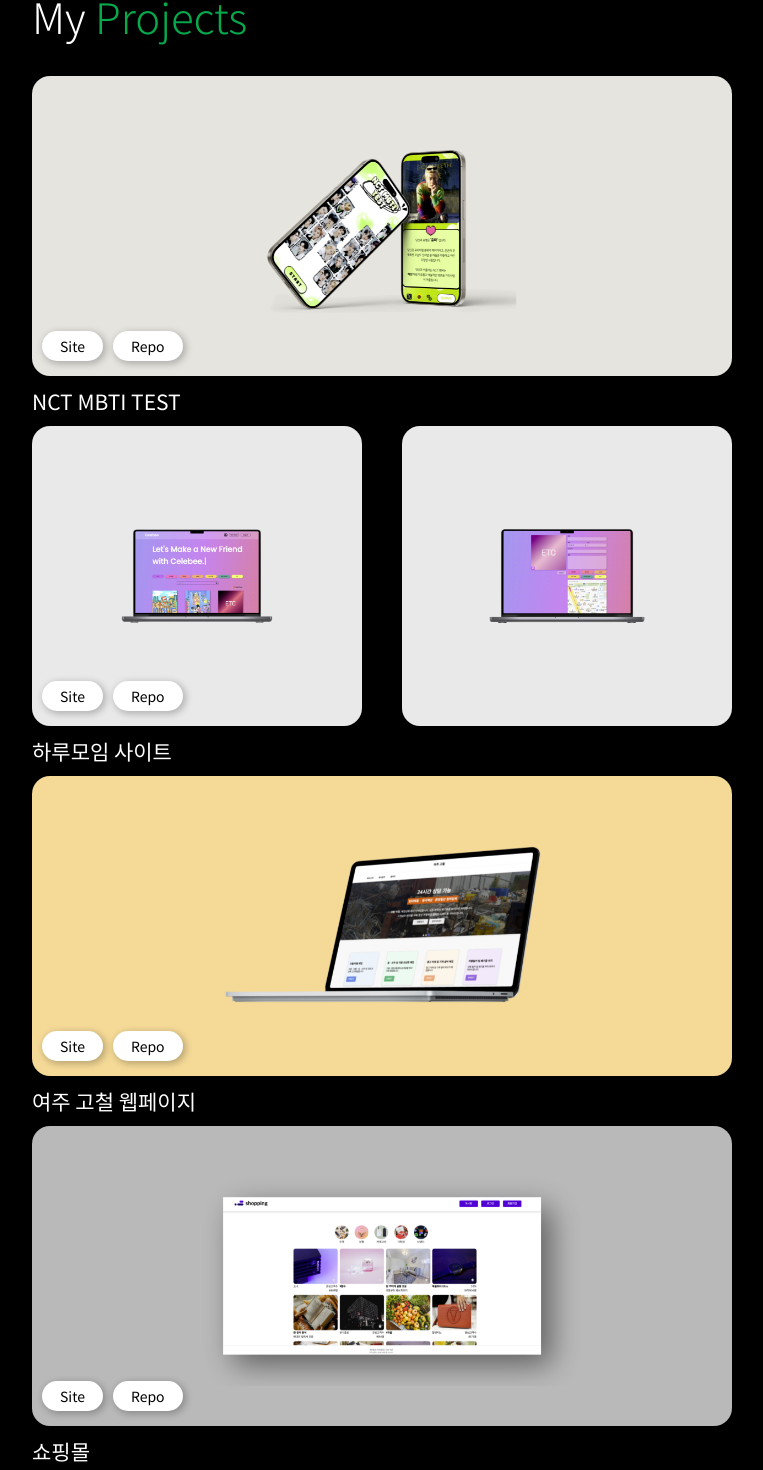
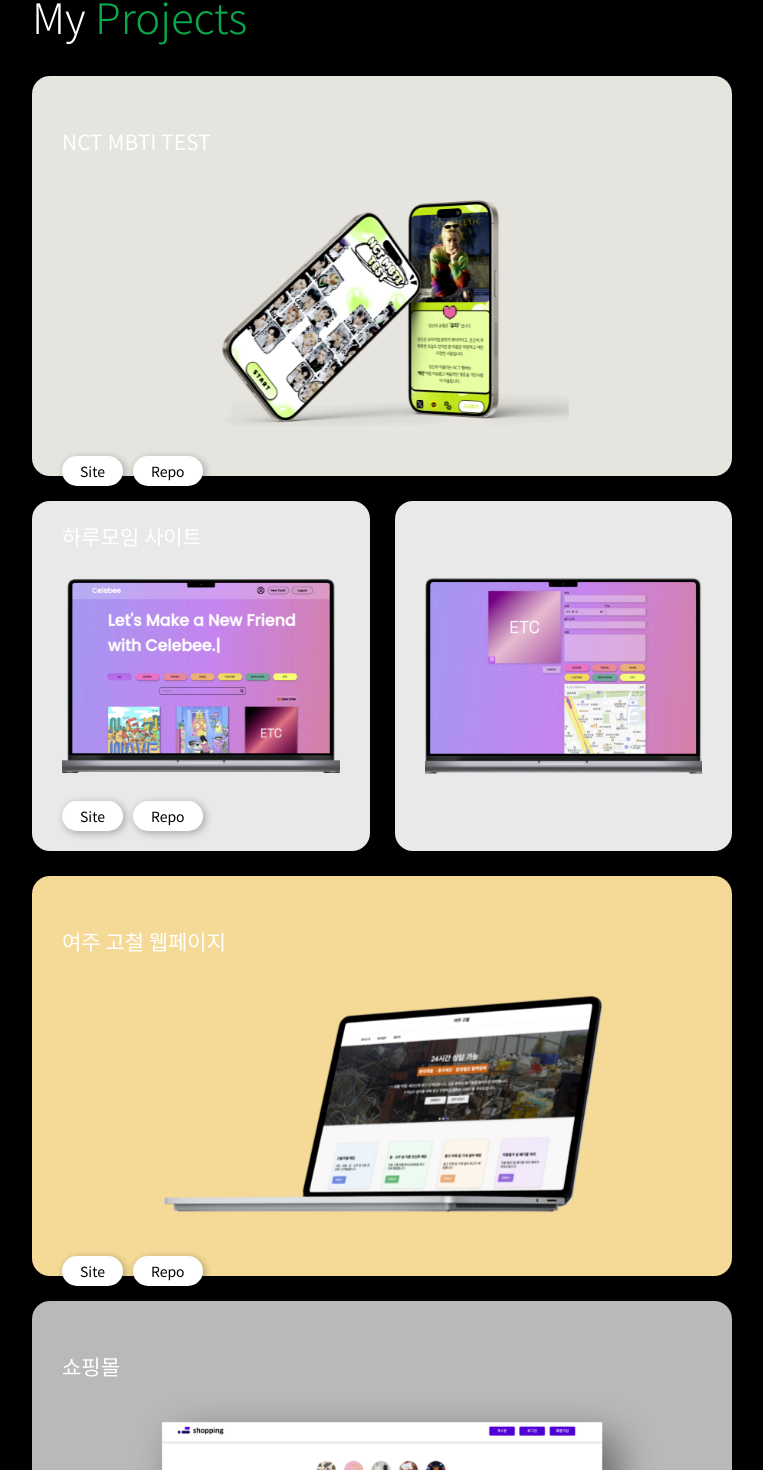
Before and after one commit to 27Lia/portfolio_, a React (Create React App) app: page / in a window 1280 px wide. Shown: the part 2780-4250 px from the top of the page, without its empty margins (258-1021 px from the left). Built offline with nearby package versions, Linux system fonts and the light colour scheme.

Commit message:
style: 전체적인 css수정

```diff
--- a/src/App.css
+++ b/src/App.css
@@ -18,7 +18,6 @@
 .container {
   width: 100%;
   @media (max-width: 700px) {
-    /* padding: 20px; */
   }
 }
 
@@ -43,6 +42,5 @@
   width: auto;
   padding: 0px 20px 0px 20px ;
   margin: 0;
-
     }
 }
--- a/src/pages/Portfolio.jsx
+++ b/src/pages/Portfolio.jsx
@@ -9,69 +9,87 @@ import {
 import styled from "styled-components";
 
 function Portfolio() {
+  const DataContainer = styled.div`
+    display: flex;
+    flex-direction: column;
+    gap: 25px;
+
+    @media (max-width: 700px) {
+    }
+  `;
+
   const Div = styled.div`
-    position: relative;
-    height: 300px;
+    height: 400px;
     background-color: #e6e4de;
     border-radius: 18px;
     width: 100%;
-    padding: 40px;
+    padding: 50px 30px;
+
     @media (max-width: 700px) {
-      padding: 0px;
+      padding: 20px;
       height: auto;
     }
+  `;
+
+  const DataBox = styled.div`
+    display: flex;
+    flex-direction: column;
+    justify-content: space-around;
+    height: 100%;
   `;
 
   const Div2 = styled.div`
     position: relative;
     width: 100%;
-    height: 300px;
+    height: 350px;
     border-radius: 18px;
     background-color: #e9e9e9;
-    padding: 40px;
+    padding: 20px 30px;
+
     @media (max-width: 700px) {
       height: auto;
-      padding: 0px;
+      padding: 20px;
     }
   `;
 
   const Div22 = styled.div`
     position: relative;
     width: 100%;
-    height: 300px;
+    height: 350px;
     border-radius: 18px;
     background-color: #e9e9e9;
-    padding: 40px;
+    padding: 50px 30px;
     @media (max-width: 700px) {
       height: auto;
-      padding: 0px;
+      padding: 20px;
     }
   `;
 
   const Div3 = styled.div`
     position: relative;
-    height: 300px;
+    height: 400px;
     background-color: #f5da97;
     border-radius: 18px;
     width: 100%;
-    padding: 40px;
+
+    padding: 50px 30px;
     @media (max-width: 700px) {
       height: auto;
-      padding: 0px;
+      padding: 20px;
     }
   `;
 
   const Div4 = styled.div`
     position: relative;
     border-radius: 18px;
-    height: 300px;
+    height: 400px;
     width: 100%;
     background-color: #b9b9b9;
     border-radius: 18px;
-    padding: 40px;
+    padding: 50px 30px;
     @media (max-width: 700px) {
       height: auto;
-      padding: 0px;
+      padding: 20px;
     }
   `;
 
@@ -79,7 +97,7 @@ function Portfolio() {
     width: 100%;
     height: 100%;
     border-radius: 18px;
-    object-fit: contain;
+    object-fit: cover;
   `;
 
   const SecondBox = styled.div`
@@ -87,11 +105,9 @@ function Portfolio() {
     align-items: center;
     justify-content: center;
     position: relative;
-    gap: 40px;
-
+    gap: 25px;
     @media (max-width: 700px) {
       flex-wrap: wrap;
-      gap: 50px;
     }
   `;
 
@@ -107,9 +123,6 @@ function Portfolio() {
   `;
 
   const BtnBox = styled.a`
-    bottom: 15px;
-    left: 10px;
-    position: absolute;
     display: flex;
     flex-wrap: wrap;
     height: auto;
@@ -119,7 +132,6 @@ function Portfolio() {
   const Text = styled.div`
     font-size: 21px;
     color: #fff;
-    margin: 10px 0;
   `;
 
   return (
@@ -133,9 +145,11 @@ function Portfolio() {
       <MainTitle>
         My <HighlightText>Projects</HighlightText>
       </MainTitle>
-
+      <DataContainer>
         <Div data-aos="fade-right" data-aos-duration="1000">
-        <Img src="../images/1.png" alt="포트폴리오 이미지"></Img>
+          <DataBox>
+            <Text>NCT MBTI TEST</Text>
+            <Img src="../images/1.png" alt="포트폴리오 이미지" />
             <BtnBox>
               <Button href="https://nctmbti.vercel.app/" target="_blank">
                 Site
@@ -144,29 +158,36 @@ function Portfolio() {
                 Repo
               </Button>
             </BtnBox>
+          </DataBox>
         </Div>
-      <Text>NCT MBTI TEST</Text>
 
         <SecondBox>
           <Div2 data-aos="fade-right" data-aos-duration="1000">
+            <DataBox>
+              <Text>하루모임 사이트</Text>
               <Img src="../images/3.png" alt="포트폴리오 이미지"></Img>
               <BtnBox>
-            <Button href="https://celebee-three.vercel.app/" target="_blank">
+                <Button
+                  href="https://celebee-three.vercel.app/"
+                  target="_blank"
+                >
                   Site
                 </Button>
                 <Button target="_blank" href="https://github.com/27Lia/celebee">
                   Repo
                 </Button>
               </BtnBox>
+            </DataBox>
           </Div2>
 
           <Div22 data-aos="fade-left" data-aos-duration="1000">
             <Img src="../images/4.png" alt="포트폴리오 이미지"></Img>
           </Div22>
         </SecondBox>
-      <Text>하루모임 사이트</Text>
 
         <Div3 data-aos="fade-up" data-aos-duration="1000">
+          <DataBox>
+            <Text>여주 고철 웹페이지</Text>
             <Img src="../images/2.png" alt="포트폴리오 이미지"></Img>
             <BtnBox>
               <Button href="https://junkshop.vercel.app/" target="_blank">
@@ -176,10 +197,12 @@ function Portfolio() {
                 Repo
               </Button>
             </BtnBox>
+          </DataBox>
         </Div3>
-      <Text>여주 고철 웹페이지</Text>
 
         <Div4 data-aos="fade-down" data-aos-duration="1000">
+          <DataBox>
+            <Text>쇼핑몰</Text>
             <Img src="../images/5.png" alt="포트폴리오 이미지"></Img>
             <BtnBox>
               <Button
@@ -195,8 +218,9 @@ function Portfolio() {
                 Repo
               </Button>
             </BtnBox>
+          </DataBox>
         </Div4>
-      <Text>쇼핑몰</Text>
+      </DataContainer>
     </Container>
   );
 }
```
Lines whose indentation alone changed are shown as unchanged.
